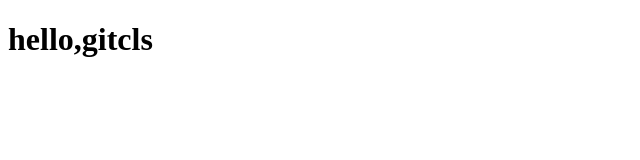
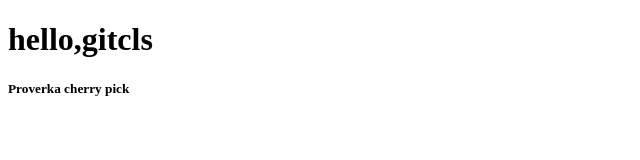
Before and after one commit to Kalnura/local, a plain HTML site: page index.html in a window 1280 px wide. Shown: the whole page, without its empty margins (0-640 px from the left). Drawn offline with Linux system fonts and the light colour scheme.

Commit message:
cherry pick checking

```diff
--- a/index.html
+++ b/index.html
@@ -9,5 +9,6 @@
     <h1 style="padding: 0;">hello,gitcls
 
     </h1>
+    <h5>Proverka cherry pick</h5>
 </body>
 </html>
```
